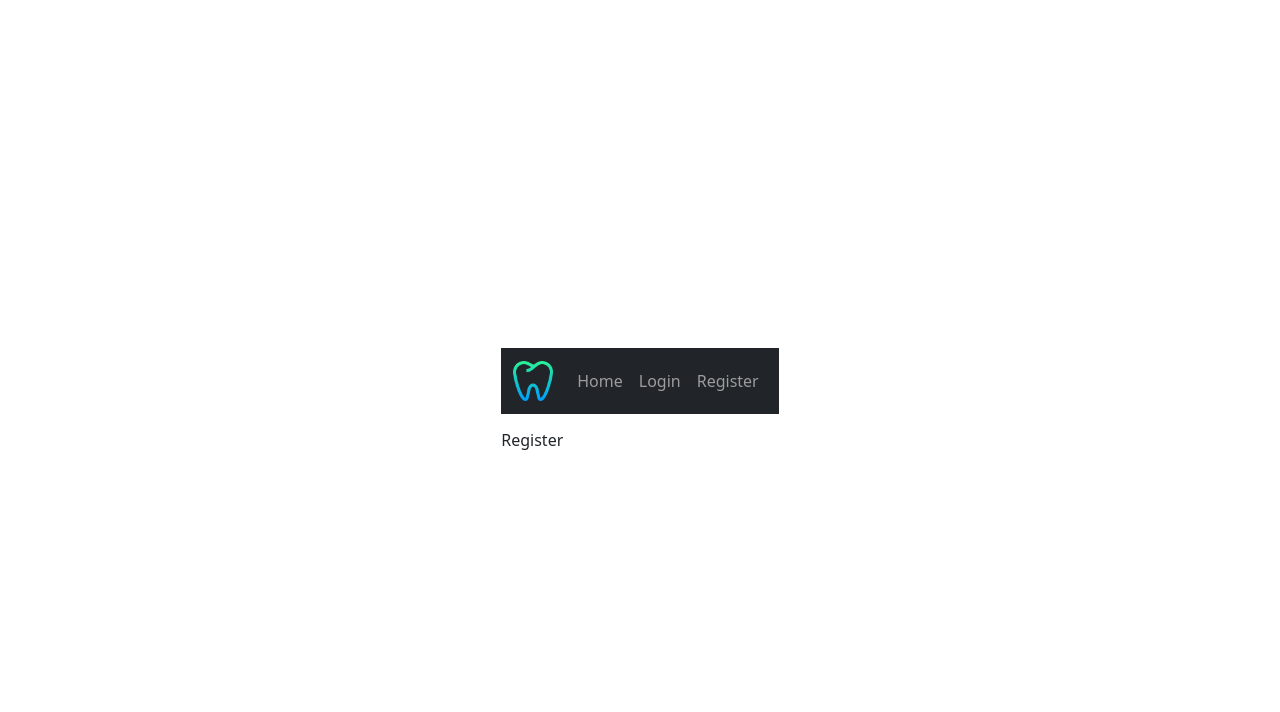
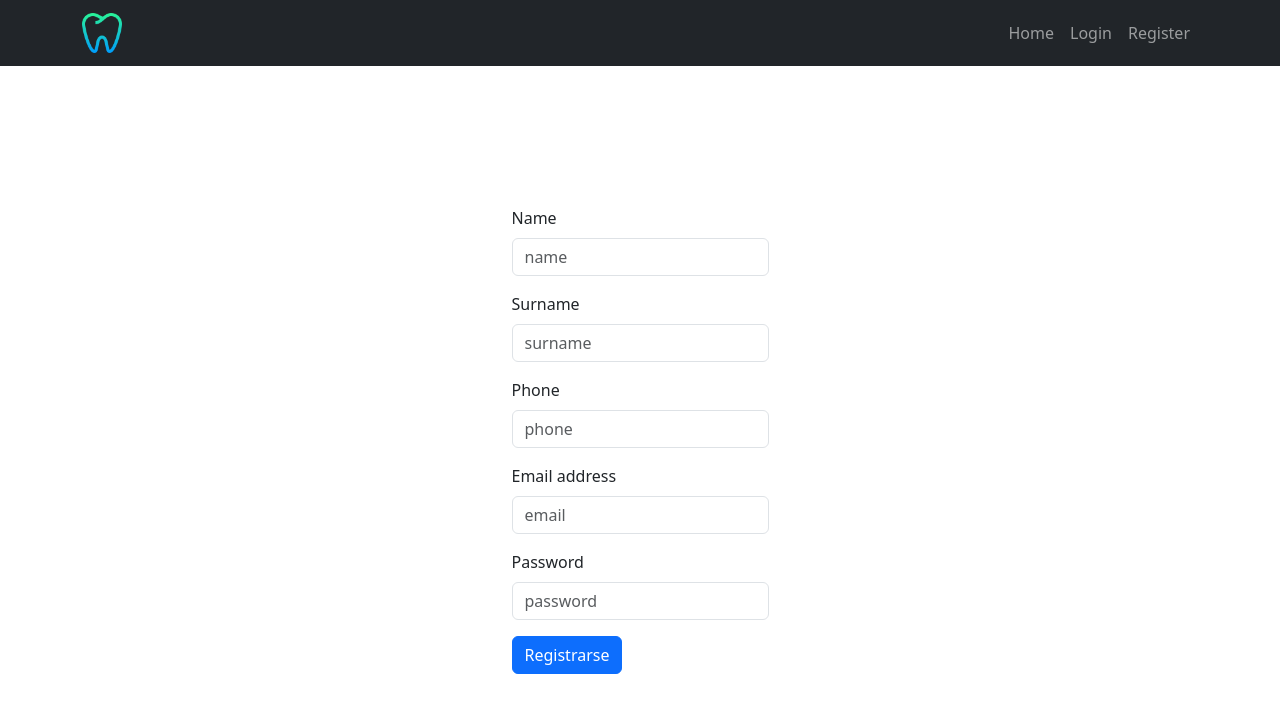
Before and after one commit to Marcos1326/Frontend-Clinica-Dental, a React (Vite) app: page /register in a window 1280 px wide. Shown: the top 712 px of the page. Built offline with nearby package versions, Linux system fonts and the light colour scheme.

Commit message:
Feat: Form en la vista Register

```diff
--- a/src/pages/Regiser/Register.css
+++ b/src/pages/Regiser/Register.css
@@ -0,0 +1,10 @@
+.registerDesign{
+    background-color: white;
+    height: 90vh;
+    width: 100vw;
+
+    display: flex;
+    justify-content: center;
+    align-items: center;
+
+}
--- a/src/pages/Regiser/Register.jsx
+++ b/src/pages/Regiser/Register.jsx
@@ -1,7 +1,39 @@
 import React from 'react'
+import './Register.css'
+
+import Button from 'react-bootstrap/Button';
+import Form from 'react-bootstrap/Form';
 
 export const Register = () => {
   return (
-    <div>Register</div>
+    <div className='registerDesign'>
+      <div className='formDesign'>
+        <Form>
+          <Form.Group className="mb-3" controlId="formBasicEmail">
+            <Form.Label>Name</Form.Label>
+            <Form.Control type="text" placeholder="name" />
+          </Form.Group>
+          <Form.Group className="mb-3" controlId="formBasicPassword">
+            <Form.Label>Surname</Form.Label>
+            <Form.Control type="text" placeholder="surname" />
+          </Form.Group>
+          <Form.Group className="mb-3" controlId="formBasicEmail">
+            <Form.Label>Phone</Form.Label>
+            <Form.Control type="text" placeholder="phone" />
+          </Form.Group>
+          <Form.Group className="mb-3" controlId="formBasicEmail">
+            <Form.Label>Email address</Form.Label>
+            <Form.Control type="email" placeholder="email" />
+          </Form.Group>
+          <Form.Group className="mb-3" controlId="formBasicEmail">
+            <Form.Label>Password</Form.Label>
+            <Form.Control type="password" placeholder="password" />
+          </Form.Group>
+          <Button variant="primary" type="submit">
+            Registrarse
+          </Button>
+      </Form>
+      </div>
+    </div>
   )
 }
```
